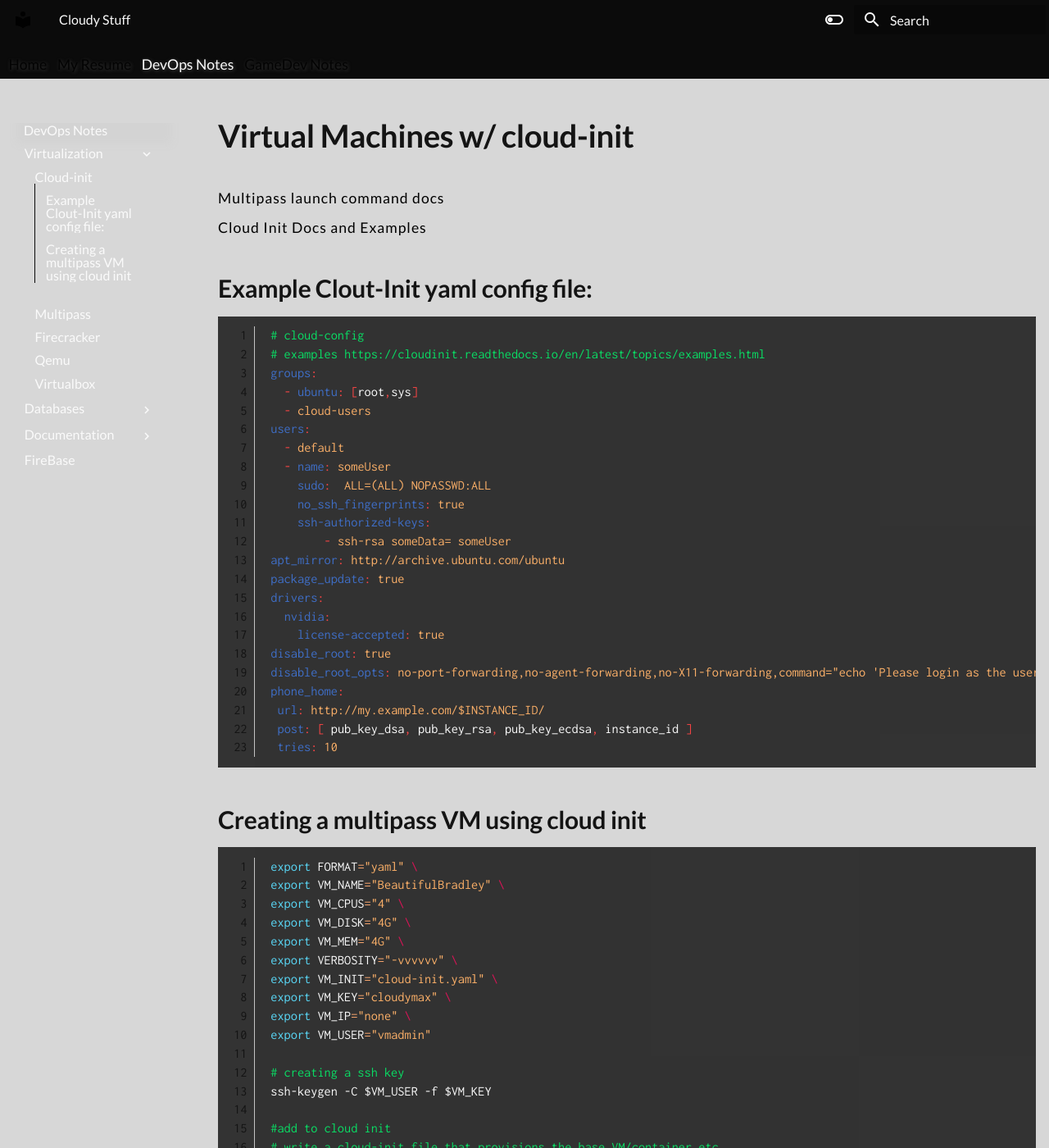
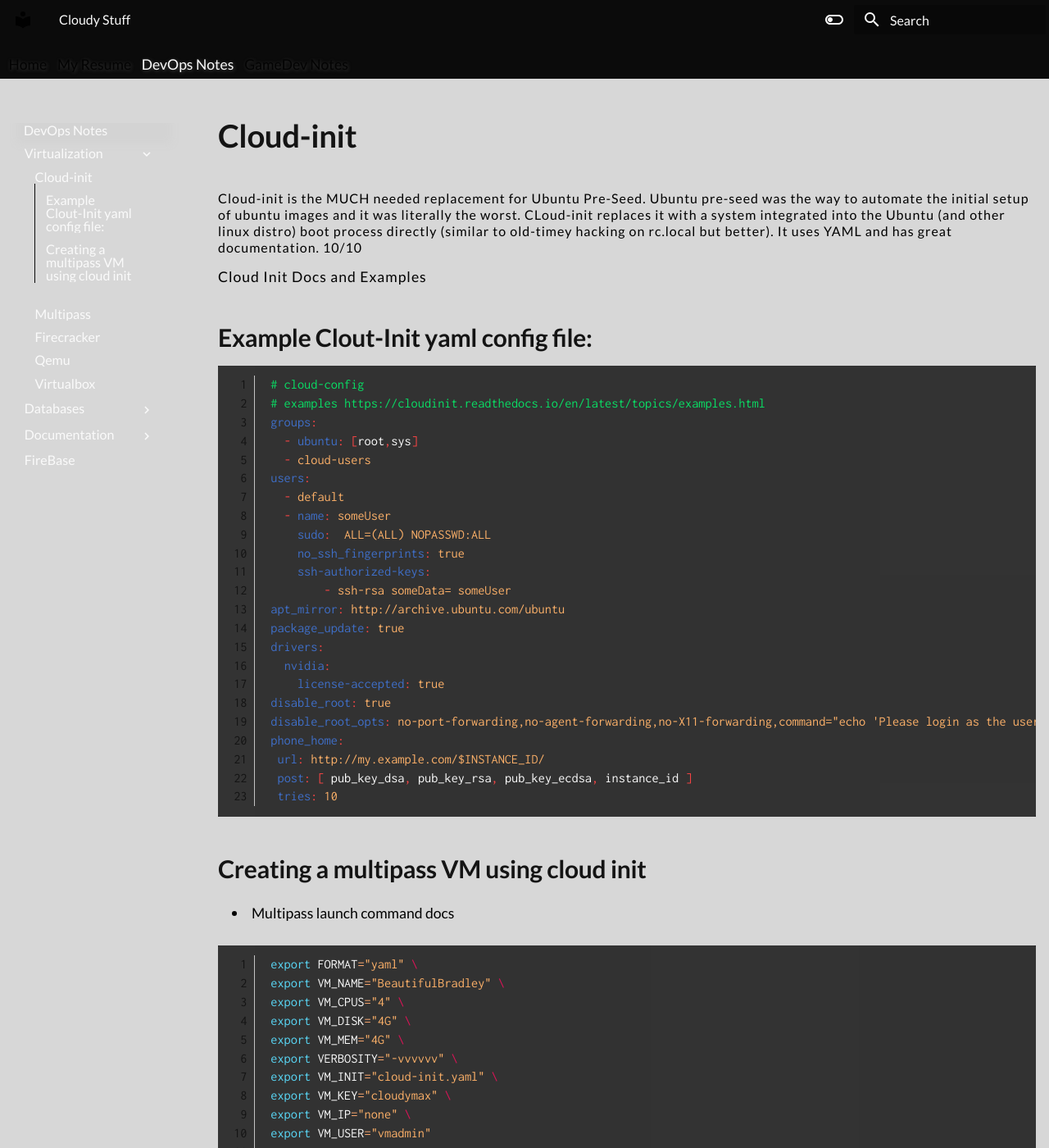
Before and after one commit to cloudymax/CloudyDevDotNet, an MkDocs documentation site: the page built from docs/dev_ops/README.md, in a window 1280 px wide and 1400 px high. Shown: the whole window at 82% size. Built offline with MkDocs 1.6.1 and Material for MkDocs 9.7.7, drawn with Linux system fonts in a browser that asks for light colours.

Commit message:
stan cloud-init harder

```diff
--- a/docs/dev_ops/README.md
+++ b/docs/dev_ops/README.md
@@ -1,6 +1,7 @@
-# Virtual Machines w/ cloud-init
+# Cloud-init
 
-[Multipass launch command docs](https://multipass.run/docs/launch-command)
+Cloud-init is the MUCH needed replacement for Ubuntu Pre-Seed.
+Ubuntu pre-seed was the way to automate the initial setup of ubuntu images and it was literally the worst. CLoud-init replaces it with a system integrated into the Ubuntu (and other linux distro) boot process directly (similar to old-timey hacking on rc.local but better). It uses YAML and has great documentation. 10/10
 
 [Cloud Init Docs and Examples](https://cloudinit.readthedocs.io/en/latest/topics/examples.html)
 
```
Also changed, not shown: other parts of docs/dev_ops/README.md (+2 -0 lines).
